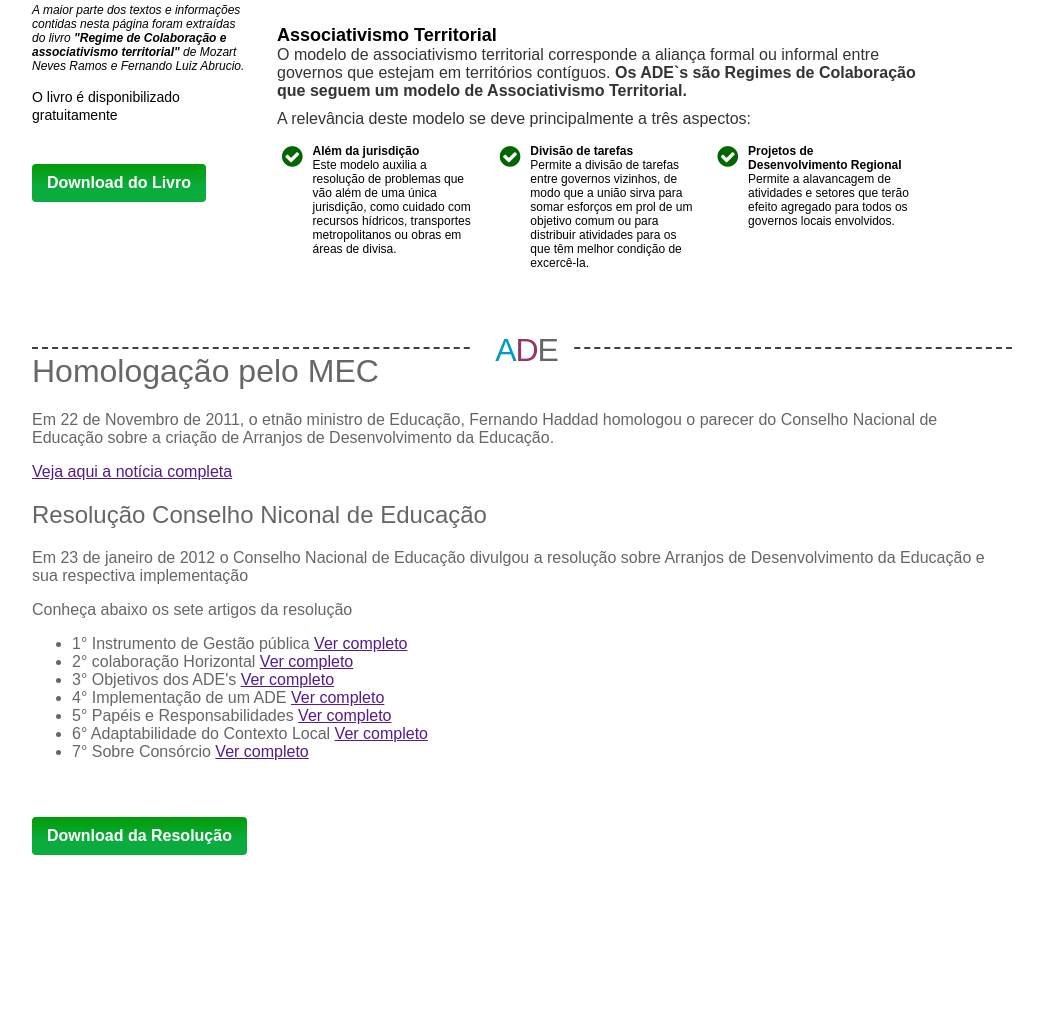
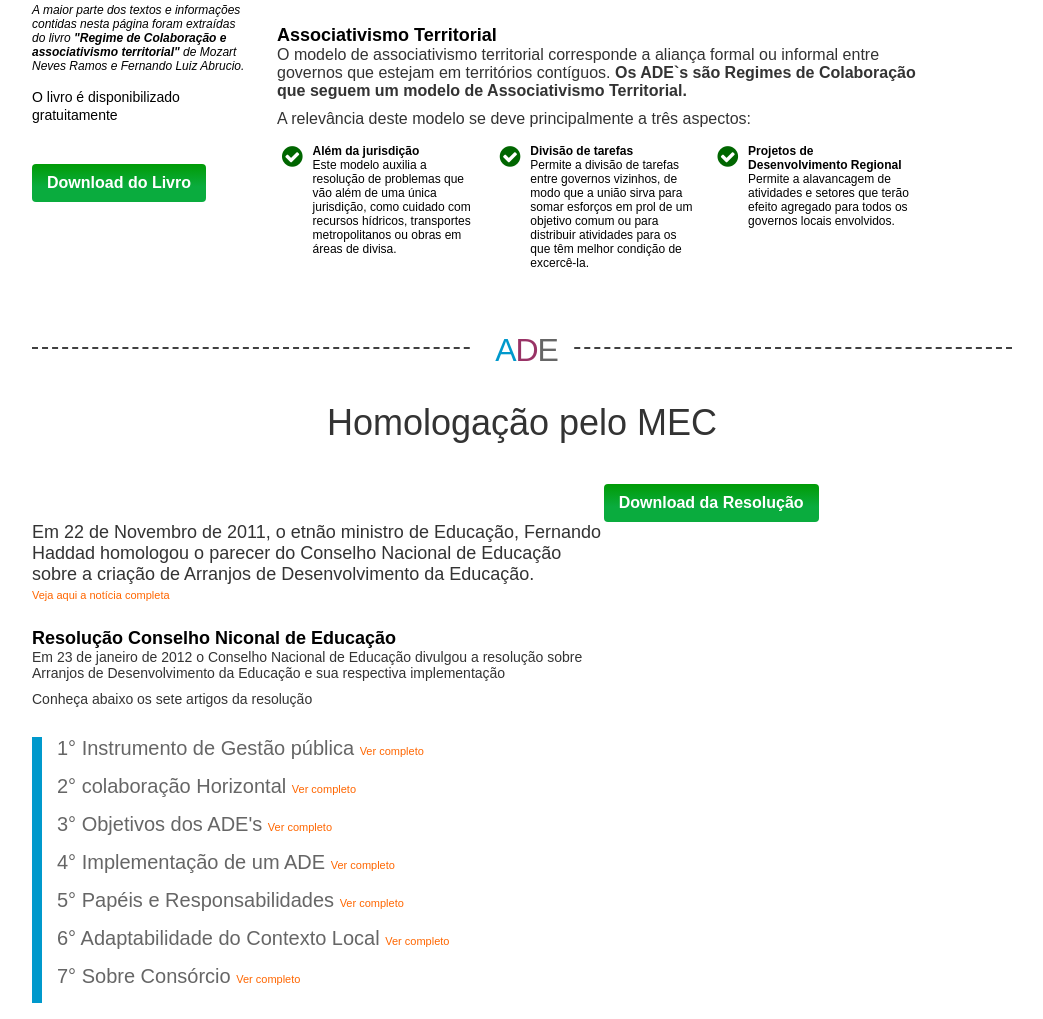
Before and after one commit to matheuslc/desafio-meritt, a website: page index.html in a window 1280 px wide. Shown: the part 1664-2683 px from the top of the page, without its empty margins (118-1161 px from the left). Before the commit the page ends 2519 px from the top, so only its background shows below. Drawn offline with Linux system fonts and the light colour scheme.

Commit message:
MEC section details done

```diff
--- a/css/less/main.less
+++ b/css/less/main.less
@@ -12,3 +12,4 @@
 @import 'home.less';
 @import 'about.less';
 @import 'fundamentals.less';
+@import 'mec.less';
--- /dev/null
+++ b/css/less/mec.less
@@ -0,0 +1,58 @@
+// All MEC section styles
+
+.mec-section {
+  .column(12);
+}
+
+.mec-title {
+  &:extend(.fundamentals-title);
+  text-align: center;
+}
+
+.mec {
+  margin-top: 70px;
+}
+
+.mec-detail {
+  .column(7);
+  margin-top: 60px;
+}
+
+.mec-detail-text {
+  font-size: 1.8rem;
+  color: @s-text;
+  margin-bottom: 0;
+}
+
+.mec-subtitle {
+  font-size: 1.8rem;
+  font-weight: 700;
+  color: @f-text;
+  margin: 0;
+  margin-top: 25px;
+}
+
+.mac-text {
+  font-size: 1.4rem;
+  color: @s-text;
+  margin-top: 0;
+  margin-bottom: 10px;
+}
+
+.mec-articles-list {
+  list-style: none;
+  padding-left: 0;
+  margin-top: 30px;
+  border-left: 10px solid #0099CC;
+}
+
+.mec-articles-item {
+  font-size: 2rem;
+  padding: 0 15px 15px 15px;
+}
+
+.link {
+  font-size: 1.1rem;
+  color: #ff6600;
+  text-decoration: none;
+}
--- a/index.html
+++ b/index.html
@@ -296,9 +296,9 @@
           <h1 class="mec-title">Homologação pelo MEC</h1>
 
           <div class="mec-detail">
-            <p>Em 22 de Novembro de 2011, o etnão ministro de Educação, Fernando Haddad homologou o parecer do Conselho Nacional de Educação sobre a criação de Arranjos de Desenvolvimento da Educação.</p>
+            <p class="mec-detail-text">Em 22 de Novembro de 2011, o etnão ministro de Educação, Fernando Haddad homologou o parecer do Conselho Nacional de Educação sobre a criação de Arranjos de Desenvolvimento da Educação.</p>
 
-            <a href="">Veja aqui a notícia completa</a>
+            <a href="" class="link">Veja aqui a notícia completa</a>
 
             <h2 class="mec-subtitle">Resolução Conselho Niconal de Educação</h2>
             <p class="mac-text">Em 23 de janeiro de 2012 o Conselho Nacional de Educação divulgou a resolução sobre Arranjos de Desenvolvimento da Educação e sua respectiva implementação</p>
@@ -307,37 +307,37 @@
             <ul class="mec-articles-list">
               <li class="mec-articles-item">
               1° Instrumento de Gestão pública
-                <a href="">Ver completo</a>
+                <a href="" class="link">Ver completo</a>
               </li>
 
               <li class="mec-articles-item">
               2° colaboração Horizontal
-                <a href="">Ver completo</a>
+                <a href="" class="link">Ver completo</a>
               </li>
 
               <li class="mec-articles-item">
               3° Objetivos dos ADE's
-                <a href="">Ver completo</a>
+                <a href="" class="link">Ver completo</a>
               </li>
 
               <li class="mec-articles-item">
               4° Implementação de um ADE
-                <a href="">Ver completo</a>
+                <a href="" class="link">Ver completo</a>
               </li>
 
               <li class="mec-articles-item">
               5° Papéis e Responsabilidades
-                <a href="">Ver completo</a>
+                <a href="" class="link">Ver completo</a>
               </li>
 
               <li class="mec-articles-item">
               6° Adaptabilidade do Contexto Local
-                <a href="">Ver completo</a>
+                <a href="" class="link">Ver completo</a>
               </li>
 
               <li class="mec-articles-item">
               7° Sobre Consórcio
-                <a href="">Ver completo</a>
+                <a href="" class="link">Ver completo</a>
               </li>
             </ul>
           </div>
```
Also changed, not shown: css/main.css, 1 other file.
